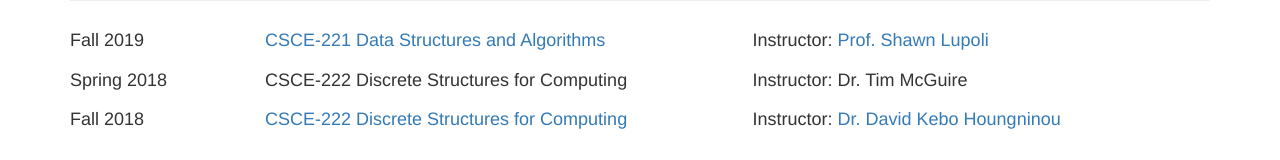
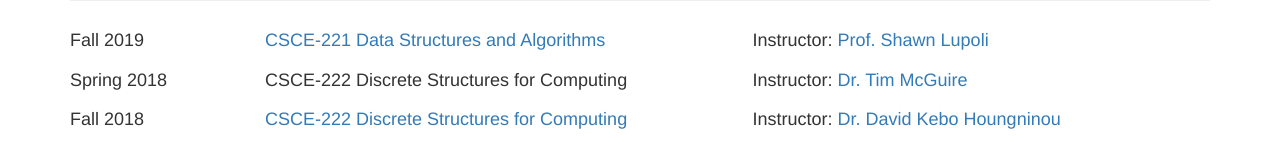
Before and after one commit to zhipeiyan/zhipeiyan.github.io, a plain HTML site: page index.html in a window 1280 px wide. Shown: the part 4258-4418 px from the top of the page. Drawn offline with Linux system fonts and the light colour scheme.

Commit message:
Update professor's url.

```diff
--- a/index.html
+++ b/index.html
@@ -243,7 +243,7 @@
               <h4>CSCE-222 Discrete Structures for Computing</h4>
           </div>
           <div class="col-lg-4">
-              <h4>Instructor: Dr. Tim McGuire</h4>
+              <h4>Instructor: <a href="https://engineering.tamu.edu/cse/profiles/McGuire-Tim.html">Dr. Tim McGuire</a></h4>
           </div>
         </div>
         <div class="row">
```
